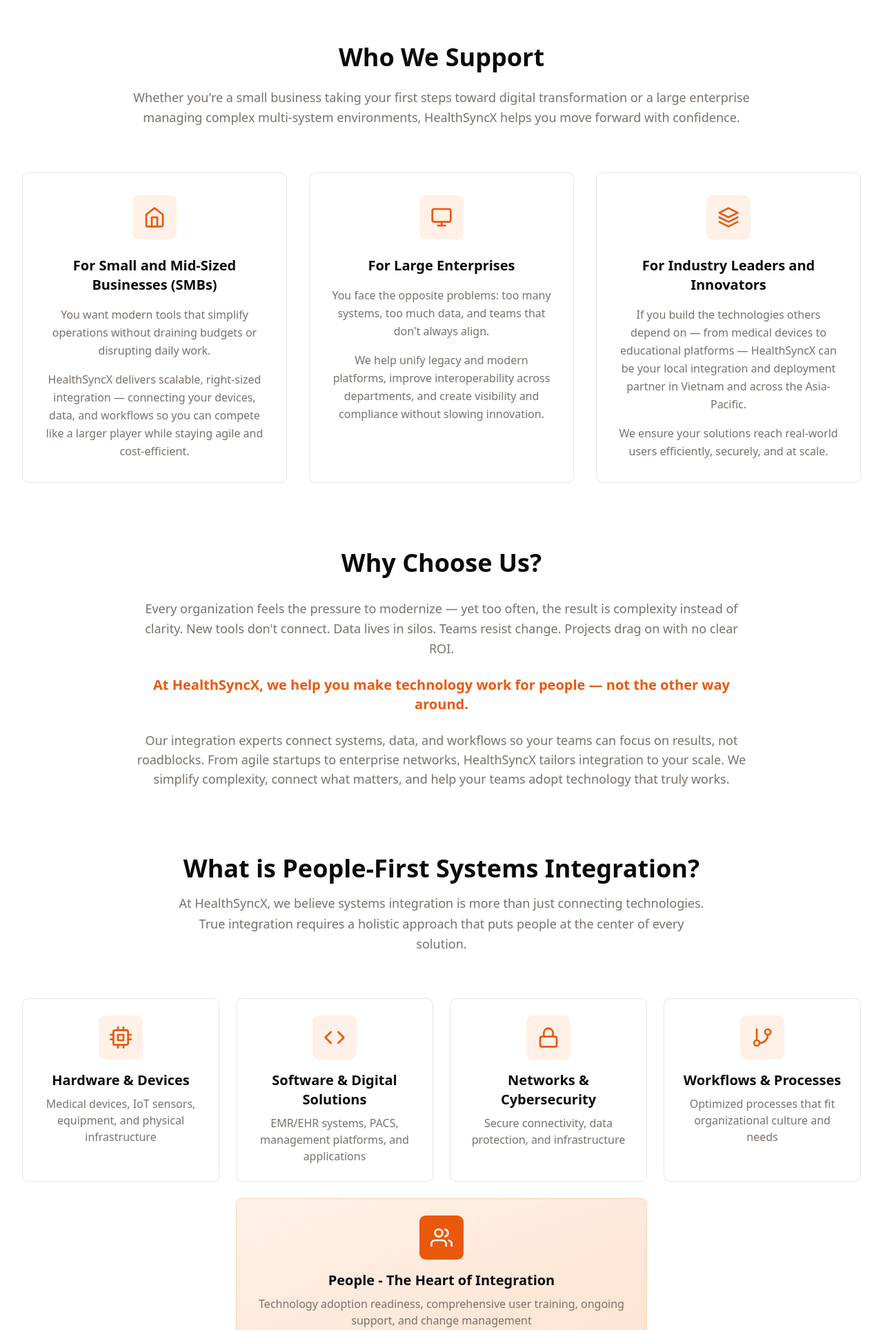
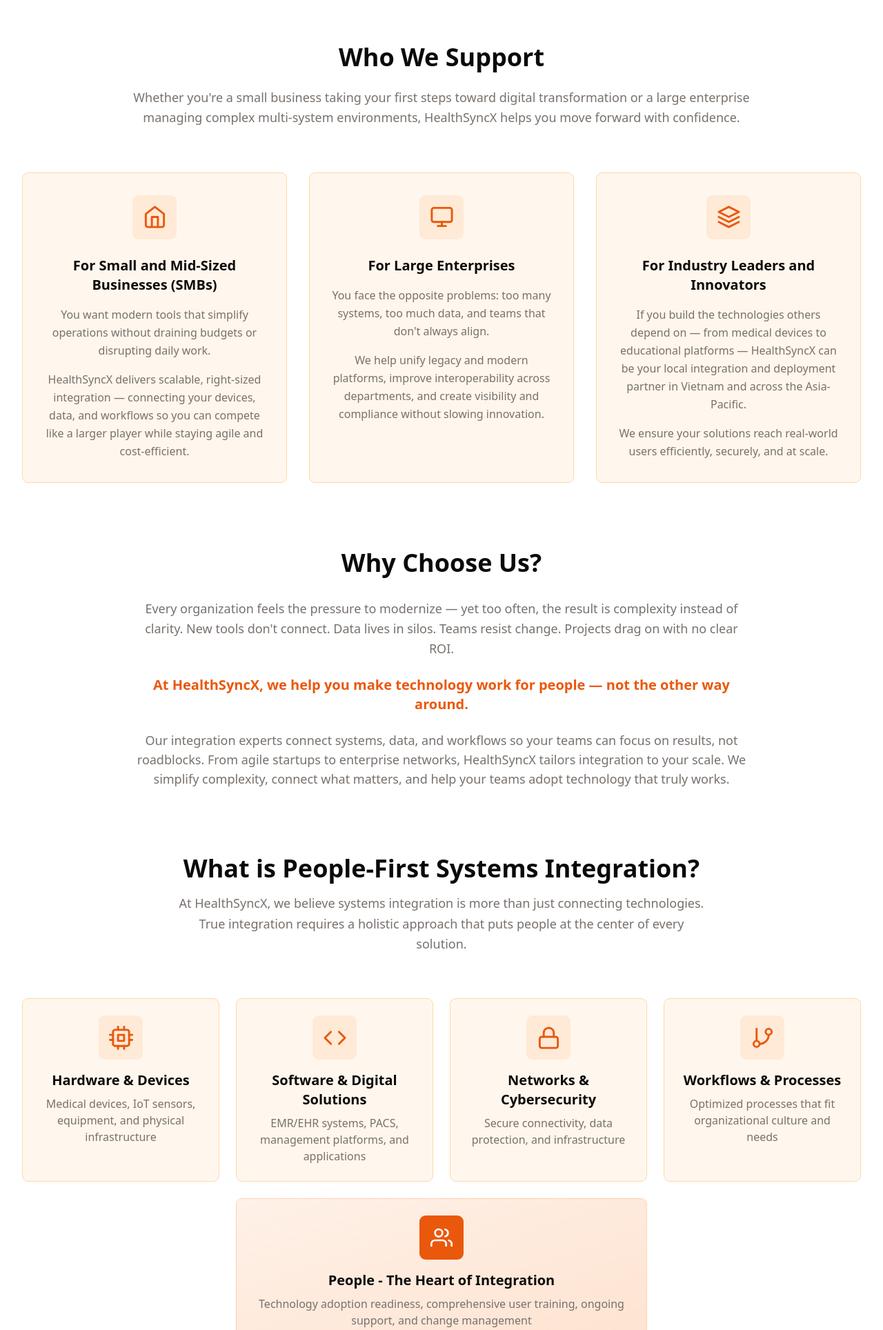
Before and after one commit to dangpleo-ctrl/HealthSyncXWebsiteStatic, a PHP site: page /en/ in a window 1280 px wide. Shown: the part 1322-3250 px from the top of the page at 69% size. Run offline with PHP 8.4, Linux system fonts and the light colour scheme.

Commit message:
Update card styling to use a consistent orange theme and icons
Modify CSS classes and SVG icon colors in `en/about.php` and `en/index.php` to apply orange backgrounds and icons for all cards, aligning with the challenge card styling.

Replit-Commit-Author: Agent
Replit-Commit-Session-Id: 376b75af-8244-45b0-ab4d-b33aea79ee4c
Replit-Commit-Checkpoint-Type: full_checkpoint
Replit-Commit-Event-Id: 3e9e5aa3-d0bd-4bba-8f7a-4225184de0f3
Replit-Commit-Screenshot-Url: https://storage.googleapis.com/screenshot-production-us-central1/495023b7-74bf-4539-a9f9-8cbb6efbf66c/376b75af-8244-45b0-ab4d-b33aea79ee4c/87SOx2V

```diff
--- a/en/index.php
+++ b/en/index.php
@@ -154,9 +154,9 @@ include '../includes/header-en.php';
 
         <div class="grid grid-cols-1 lg:grid-cols-3 gap-8">
             <!-- SMBs -->
-            <div class="bg-card border border-border rounded-lg p-8">
+            <div class="bg-orange-50 dark:bg-orange-950/20 border border-orange-200 dark:border-orange-900/50 rounded-lg p-8">
                 <div class="flex items-center justify-center w-16 h-16 bg-primary/10 rounded-lg mb-6 mx-auto">
-                    <svg xmlns="http://www.w3.org/2000/svg" width="32" height="32" viewBox="0 0 24 24" fill="none" stroke="currentColor" stroke-width="2" stroke-linecap="round" stroke-linejoin="round" class="text-primary"><path d="M3 9l9-7 9 7v11a2 2 0 0 1-2 2H5a2 2 0 0 1-2-2z"></path><polyline points="9 22 9 12 15 12 15 22"></polyline></svg>
+                    <svg xmlns="http://www.w3.org/2000/svg" width="35" height="35" viewBox="0 0 24 24" fill="none" stroke="#EA580C" stroke-width="2" stroke-linecap="round" stroke-linejoin="round" class="text-primary"><path d="M3 9l9-7 9 7v11a2 2 0 0 1-2 2H5a2 2 0 0 1-2-2z"></path><polyline points="9 22 9 12 15 12 15 22"></polyline></svg>
                 </div>
                 <h3 class="text-xl font-semibold text-foreground mb-4 text-center">
                     For Small and Mid-Sized Businesses (SMBs)
@@ -170,9 +170,9 @@ include '../includes/header-en.php';
             </div>
 
             <!-- Large Enterprises -->
-            <div class="bg-card border border-border rounded-lg p-8">
+            <div class="bg-orange-50 dark:bg-orange-950/20 border border-orange-200 dark:border-orange-900/50 rounded-lg p-8">
                 <div class="flex items-center justify-center w-16 h-16 bg-primary/10 rounded-lg mb-6 mx-auto">
-                    <svg xmlns="http://www.w3.org/2000/svg" width="32" height="32" viewBox="0 0 24 24" fill="none" stroke="currentColor" stroke-width="2" stroke-linecap="round" stroke-linejoin="round" class="text-primary"><rect x="2" y="3" width="20" height="14" rx="2" ry="2"></rect><line x1="8" y1="21" x2="16" y2="21"></line><line x1="12" y1="17" x2="12" y2="21"></line></svg>
+                    <svg xmlns="http://www.w3.org/2000/svg" width="35" height="35" viewBox="0 0 24 24" fill="none" stroke="#EA580C" stroke-width="2" stroke-linecap="round" stroke-linejoin="round" class="text-primary"><rect x="2" y="3" width="20" height="14" rx="2" ry="2"></rect><line x1="8" y1="21" x2="16" y2="21"></line><line x1="12" y1="17" x2="12" y2="21"></line></svg>
                 </div>
                 <h3 class="text-xl font-semibold text-foreground mb-4 text-center">
                     For Large Enterprises
@@ -186,9 +186,9 @@ include '../includes/header-en.php';
             </div>
 
             <!-- Industry Leaders -->
-            <div class="bg-card border border-border rounded-lg p-8">
+            <div class="bg-orange-50 dark:bg-orange-950/20 border border-orange-200 dark:border-orange-900/50 rounded-lg p-8">
                 <div class="flex items-center justify-center w-16 h-16 bg-primary/10 rounded-lg mb-6 mx-auto">
-                    <svg xmlns="http://www.w3.org/2000/svg" width="32" height="32" viewBox="0 0 24 24" fill="none" stroke="currentColor" stroke-width="2" stroke-linecap="round" stroke-linejoin="round" class="text-primary"><polygon points="12 2 2 7 12 12 22 7 12 2"></polygon><polyline points="2 17 12 22 22 17"></polyline><polyline points="2 12 12 17 22 12"></polyline></svg>
+                    <svg xmlns="http://www.w3.org/2000/svg" width="35" height="35" viewBox="0 0 24 24" fill="none" stroke="#EA580C" stroke-width="2" stroke-linecap="round" stroke-linejoin="round" class="text-primary"><polygon points="12 2 2 7 12 12 22 7 12 2"></polygon><polyline points="2 17 12 22 22 17"></polyline><polyline points="2 12 12 17 22 12"></polyline></svg>
                 </div>
                 <h3 class="text-xl font-semibold text-foreground mb-4 text-center">
                     For Industry Leaders and Innovators
@@ -240,9 +240,9 @@ include '../includes/header-en.php';
 
         <div class="grid grid-cols-1 md:grid-cols-2 lg:grid-cols-4 gap-6 mb-12">
             <!-- Hardware -->
-            <div class="bg-card border border-card-border rounded-lg p-6">
+            <div class="bg-orange-50 dark:bg-orange-950/20 border border-orange-200 dark:border-orange-900/50 rounded-lg p-6">
                 <div class="flex items-center justify-center w-16 h-16 bg-primary/10 rounded-lg mb-4 mx-auto">
-                    <svg xmlns="http://www.w3.org/2000/svg" width="32" height="32" viewBox="0 0 24 24" fill="none" stroke="currentColor" stroke-width="2" stroke-linecap="round" stroke-linejoin="round" class="text-primary"><rect x="4" y="4" width="16" height="16" rx="2" ry="2"></rect><rect x="9" y="9" width="6" height="6"></rect><line x1="9" y1="1" x2="9" y2="4"></line><line x1="15" y1="1" x2="15" y2="4"></line><line x1="9" y1="20" x2="9" y2="23"></line><line x1="15" y1="20" x2="15" y2="23"></line><line x1="20" y1="9" x2="23" y2="9"></line><line x1="20" y1="14" x2="23" y2="14"></line><line x1="1" y1="9" x2="4" y2="9"></line><line x1="1" y1="14" x2="4" y2="14"></line></svg>
+                    <svg xmlns="http://www.w3.org/2000/svg" width="35" height="35" viewBox="0 0 24 24" fill="none" stroke="#EA580C" stroke-width="2" stroke-linecap="round" stroke-linejoin="round" class="text-primary"><rect x="4" y="4" width="16" height="16" rx="2" ry="2"></rect><rect x="9" y="9" width="6" height="6"></rect><line x1="9" y1="1" x2="9" y2="4"></line><line x1="15" y1="1" x2="15" y2="4"></line><line x1="9" y1="20" x2="9" y2="23"></line><line x1="15" y1="20" x2="15" y2="23"></line><line x1="20" y1="9" x2="23" y2="9"></line><line x1="20" y1="14" x2="23" y2="14"></line><line x1="1" y1="9" x2="4" y2="9"></line><line x1="1" y1="14" x2="4" y2="14"></line></svg>
                 </div>
                 <h3 class="text-xl font-semibold text-foreground mb-2 text-center">
                     Hardware & Devices
@@ -253,9 +253,9 @@ include '../includes/header-en.php';
             </div>
 
             <!-- Software -->
-            <div class="bg-card border border-card-border rounded-lg p-6">
+            <div class="bg-orange-50 dark:bg-orange-950/20 border border-orange-200 dark:border-orange-900/50 rounded-lg p-6">
                 <div class="flex items-center justify-center w-16 h-16 bg-primary/10 rounded-lg mb-4 mx-auto">
-                    <svg xmlns="http://www.w3.org/2000/svg" width="32" height="32" viewBox="0 0 24 24" fill="none" stroke="currentColor" stroke-width="2" stroke-linecap="round" stroke-linejoin="round" class="text-primary"><polyline points="16 18 22 12 16 6"></polyline><polyline points="8 6 2 12 8 18"></polyline></svg>
+                    <svg xmlns="http://www.w3.org/2000/svg" width="35" height="35" viewBox="0 0 24 24" fill="none" stroke="#EA580C" stroke-width="2" stroke-linecap="round" stroke-linejoin="round" class="text-primary"><polyline points="16 18 22 12 16 6"></polyline><polyline points="8 6 2 12 8 18"></polyline></svg>
                 </div>
                 <h3 class="text-xl font-semibold text-foreground mb-2 text-center">
                     Software & Digital Solutions
@@ -266,9 +266,9 @@ include '../includes/header-en.php';
             </div>
 
             <!-- Networks -->
-            <div class="bg-card border border-card-border rounded-lg p-6">
+            <div class="bg-orange-50 dark:bg-orange-950/20 border border-orange-200 dark:border-orange-900/50 rounded-lg p-6">
                 <div class="flex items-center justify-center w-16 h-16 bg-primary/10 rounded-lg mb-4 mx-auto">
-                    <svg xmlns="http://www.w3.org/2000/svg" width="32" height="32" viewBox="0 0 24 24" fill="none" stroke="currentColor" stroke-width="2" stroke-linecap="round" stroke-linejoin="round" class="text-primary"><rect x="3" y="11" width="18" height="11" rx="2" ry="2"></rect><path d="M7 11V7a5 5 0 0 1 10 0v4"></path></svg>
+                    <svg xmlns="http://www.w3.org/2000/svg" width="35" height="35" viewBox="0 0 24 24" fill="none" stroke="#EA580C" stroke-width="2" stroke-linecap="round" stroke-linejoin="round" class="text-primary"><rect x="3" y="11" width="18" height="11" rx="2" ry="2"></rect><path d="M7 11V7a5 5 0 0 1 10 0v4"></path></svg>
                 </div>
                 <h3 class="text-xl font-semibold text-foreground mb-2 text-center">
                     Networks & Cybersecurity
@@ -279,9 +279,9 @@ include '../includes/header-en.php';
             </div>
 
             <!-- Workflows -->
-            <div class="bg-card border border-card-border rounded-lg p-6">
+            <div class="bg-orange-50 dark:bg-orange-950/20 border border-orange-200 dark:border-orange-900/50 rounded-lg p-6">
                 <div class="flex items-center justify-center w-16 h-16 bg-primary/10 rounded-lg mb-4 mx-auto">
-                    <svg xmlns="http://www.w3.org/2000/svg" width="32" height="32" viewBox="0 0 24 24" fill="none" stroke="currentColor" stroke-width="2" stroke-linecap="round" stroke-linejoin="round" class="text-primary"><line x1="6" y1="3" x2="6" y2="15"></line><circle cx="18" cy="6" r="3"></circle><circle cx="6" cy="18" r="3"></circle><path d="M18 9a9 9 0 0 1-9 9"></path></svg>
+                    <svg xmlns="http://www.w3.org/2000/svg" width="35" height="35" viewBox="0 0 24 24" fill="none" stroke="#EA580C" stroke-width="2" stroke-linecap="round" stroke-linejoin="round" class="text-primary"><line x1="6" y1="3" x2="6" y2="15"></line><circle cx="18" cy="6" r="3"></circle><circle cx="6" cy="18" r="3"></circle><path d="M18 9a9 9 0 0 1-9 9"></path></svg>
                 </div>
                 <h3 class="text-xl font-semibold text-foreground mb-2 text-center">
                     Workflows & Processes
@@ -305,7 +305,7 @@ include '../includes/header-en.php';
             </div>
         </div>
 
-        <div class="bg-card border border-card-border rounded-lg p-8 max-w-4xl mx-auto text-center">
+        <div class="bg-orange-50 dark:bg-orange-950/20 border border-orange-200 dark:border-orange-900/50 rounded-lg p-8 max-w-4xl mx-auto text-center">
             <h3 class="text-2xl font-semibold text-foreground mb-4">
                 Why People-First Matters
             </h3>
@@ -330,9 +330,9 @@ include '../includes/header-en.php';
 
         <div class="grid grid-cols-1 md:grid-cols-2 lg:grid-cols-4 gap-6">
             <!-- Systems Integration -->
-            <div class="bg-card border border-card-border rounded-lg p-6 text-center">
+            <div class="bg-orange-50 dark:bg-orange-950/20 border border-orange-200 dark:border-orange-900/50 rounded-lg p-6 text-center">
                 <div class="flex items-center justify-center w-14 h-14 bg-primary/10 rounded-lg mb-4 mx-auto">
-                    <svg xmlns="http://www.w3.org/2000/svg" width="28" height="28" viewBox="0 0 24 24" fill="none" stroke="currentColor" stroke-width="2" stroke-linecap="round" stroke-linejoin="round" class="text-primary"><rect x="16" y="16" width="6" height="6" rx="1"></rect><rect x="2" y="16" width="6" height="6" rx="1"></rect><rect x="9" y="2" width="6" height="6" rx="1"></rect><path d="M5 16v-3a1 1 0 0 1 1-1h12a1 1 0 0 1 1 1v3"></path><path d="M12 12V8"></path></svg>
+                    <svg xmlns="http://www.w3.org/2000/svg" width="35" height="35" viewBox="0 0 24 24" fill="none" stroke="#EA580C" stroke-width="2" stroke-linecap="round" stroke-linejoin="round" class="text-primary"><rect x="16" y="16" width="6" height="6" rx="1"></rect><rect x="2" y="16" width="6" height="6" rx="1"></rect><rect x="9" y="2" width="6" height="6" rx="1"></rect><path d="M5 16v-3a1 1 0 0 1 1-1h12a1 1 0 0 1 1 1v3"></path><path d="M12 12V8"></path></svg>
                 </div>
                 <h3 class="text-lg font-semibold text-foreground mb-3">
                     Holistic Systems Integration
@@ -346,9 +346,9 @@ include '../includes/header-en.php';
             </div>
 
             <!-- Workflow Optimization -->
-            <div class="bg-card border border-card-border rounded-lg p-6 text-center">
+            <div class="bg-orange-50 dark:bg-orange-950/20 border border-orange-200 dark:border-orange-900/50 rounded-lg p-6 text-center">
                 <div class="flex items-center justify-center w-14 h-14 bg-primary/10 rounded-lg mb-4 mx-auto">
-                    <svg xmlns="http://www.w3.org/2000/svg" width="28" height="28" viewBox="0 0 24 24" fill="none" stroke="currentColor" stroke-width="2" stroke-linecap="round" stroke-linejoin="round" class="text-primary"><rect x="8" y="8" width="12" height="12" rx="2"></rect><path d="M4 8V4a2 2 0 0 1 2-2h4"></path><path d="M4 16H2v4a2 2 0 0 0 2 2h4"></path></svg>
+                    <svg xmlns="http://www.w3.org/2000/svg" width="35" height="35" viewBox="0 0 24 24" fill="none" stroke="#EA580C" stroke-width="2" stroke-linecap="round" stroke-linejoin="round" class="text-primary"><rect x="8" y="8" width="12" height="12" rx="2"></rect><path d="M4 8V4a2 2 0 0 1 2-2h4"></path><path d="M4 16H2v4a2 2 0 0 0 2 2h4"></path></svg>
                 </div>
                 <h3 class="text-lg font-semibold text-foreground mb-3">
                     Workflow Optimization
@@ -362,9 +362,9 @@ include '../includes/header-en.php';
             </div>
 
             <!-- Training -->
-            <div class="bg-card border border-card-border rounded-lg p-6 text-center">
+            <div class="bg-orange-50 dark:bg-orange-950/20 border border-orange-200 dark:border-orange-900/50 rounded-lg p-6 text-center">
                 <div class="flex items-center justify-center w-14 h-14 bg-primary/10 rounded-lg mb-4 mx-auto">
-                    <svg xmlns="http://www.w3.org/2000/svg" width="28" height="28" viewBox="0 0 24 24" fill="none" stroke="currentColor" stroke-width="2" stroke-linecap="round" stroke-linejoin="round" class="text-primary"><path d="M22 10v6M2 10l10-5 10 5-10 5z"></path><path d="M6 12v5c3 3 9 3 12 0v-5"></path></svg>
+                    <svg xmlns="http://www.w3.org/2000/svg" width="35" height="35" viewBox="0 0 24 24" fill="none" stroke="#EA580C" stroke-width="2" stroke-linecap="round" stroke-linejoin="round" class="text-primary"><path d="M22 10v6M2 10l10-5 10 5-10 5z"></path><path d="M6 12v5c3 3 9 3 12 0v-5"></path></svg>
                 </div>
                 <h3 class="text-lg font-semibold text-foreground mb-3">
                     Training & Capacity Building
@@ -378,9 +378,9 @@ include '../includes/header-en.php';
             </div>
 
             <!-- Product Development -->
-            <div class="bg-card border border-card-border rounded-lg p-6 text-center">
+            <div class="bg-orange-50 dark:bg-orange-950/20 border border-orange-200 dark:border-orange-900/50 rounded-lg p-6 text-center">
                 <div class="flex items-center justify-center w-14 h-14 bg-primary/10 rounded-lg mb-4 mx-auto">
-                    <svg xmlns="http://www.w3.org/2000/svg" width="28" height="28" viewBox="0 0 24 24" fill="none" stroke="currentColor" stroke-width="2" stroke-linecap="round" stroke-linejoin="round" class="text-primary"><path d="M12 2v20M17 5H9.5a3.5 3.5 0 0 0 0 7h5a3.5 3.5 0 0 1 0 7H6"></path></svg>
+                    <svg xmlns="http://www.w3.org/2000/svg" width="35" height="35" viewBox="0 0 24 24" fill="none" stroke="#EA580C" stroke-width="2" stroke-linecap="round" stroke-linejoin="round" class="text-primary"><path d="M12 2v20M17 5H9.5a3.5 3.5 0 0 0 0 7h5a3.5 3.5 0 0 1 0 7H6"></path></svg>
                 </div>
                 <h3 class="text-lg font-semibold text-foreground mb-3">
                     Product Development
@@ -479,9 +479,9 @@ include '../includes/header-en.php';
 
         <div class="grid grid-cols-1 md:grid-cols-2 lg:grid-cols-3 gap-6">
             <!-- Healthcare -->
-            <div class="bg-card border border-card-border rounded-lg p-6">
+            <div class="bg-orange-50 dark:bg-orange-950/20 border border-orange-200 dark:border-orange-900/50 rounded-lg p-6">
                 <div class="flex items-center justify-center w-12 h-12 bg-primary/10 rounded-lg mb-4 mx-auto">
-                    <svg xmlns="http://www.w3.org/2000/svg" width="24" height="24" viewBox="0 0 24 24" fill="none" stroke="currentColor" stroke-width="2" stroke-linecap="round" stroke-linejoin="round" class="text-primary"><path d="M19 14c1.49-1.46 3-3.21 3-5.5A5.5 5.5 0 0 0 16.5 3c-1.76 0-3 .5-4.5 2-1.5-1.5-2.74-2-4.5-2A5.5 5.5 0 0 0 2 8.5c0 2.3 1.5 4.05 3 5.5l7 7Z"></path></svg>
+                    <svg xmlns="http://www.w3.org/2000/svg" width="35" height="35" viewBox="0 0 24 24" fill="none" stroke="#EA580C" stroke-width="2" stroke-linecap="round" stroke-linejoin="round" class="text-primary"><path d="M19 14c1.49-1.46 3-3.21 3-5.5A5.5 5.5 0 0 0 16.5 3c-1.76 0-3 .5-4.5 2-1.5-1.5-2.74-2-4.5-2A5.5 5.5 0 0 0 2 8.5c0 2.3 1.5 4.05 3 5.5l7 7Z"></path></svg>
                 </div>
                 <h3 class="text-base font-semibold text-foreground mb-1 text-center">
                     Healthcare
@@ -492,9 +492,9 @@ include '../includes/header-en.php';
             </div>
 
             <!-- Beauty Tech -->
-            <div class="bg-card border border-card-border rounded-lg p-6">
+            <div class="bg-orange-50 dark:bg-orange-950/20 border border-orange-200 dark:border-orange-900/50 rounded-lg p-6">
                 <div class="flex items-center justify-center w-12 h-12 bg-primary/10 rounded-lg mb-4 mx-auto">
-                    <svg xmlns="http://www.w3.org/2000/svg" width="24" height="24" viewBox="0 0 24 24" fill="none" stroke="currentColor" stroke-width="2" stroke-linecap="round" stroke-linejoin="round" class="text-primary"><path d="m12 3-1.912 5.813a2 2 0 0 1-1.275 1.275L3 12l5.813 1.912a2 2 0 0 1 1.275 1.275L12 21l1.912-5.813a2 2 0 0 1 1.275-1.275L21 12l-5.813-1.912a2 2 0 0 1-1.275-1.275L12 3Z"></path><path d="M5 3v4"></path><path d="M19 17v4"></path><path d="M3 5h4"></path><path d="M17 19h4"></path></svg>
+                    <svg xmlns="http://www.w3.org/2000/svg" width="35" height="35" viewBox="0 0 24 24" fill="none" stroke="#EA580C" stroke-width="2" stroke-linecap="round" stroke-linejoin="round" class="text-primary"><path d="m12 3-1.912 5.813a2 2 0 0 1-1.275 1.275L3 12l5.813 1.912a2 2 0 0 1 1.275 1.275L12 21l1.912-5.813a2 2 0 0 1 1.275-1.275L21 12l-5.813-1.912a2 2 0 0 1-1.275-1.275L12 3Z"></path><path d="M5 3v4"></path><path d="M19 17v4"></path><path d="M3 5h4"></path><path d="M17 19h4"></path></svg>
                 </div>
                 <h3 class="text-base font-semibold text-foreground mb-1 text-center">
                     Beauty Tech
@@ -505,9 +505,9 @@ include '../includes/header-en.php';
             </div>
 
             <!-- Other Industries -->
-            <div class="bg-card border border-card-border rounded-lg p-6">
+            <div class="bg-orange-50 dark:bg-orange-950/20 border border-orange-200 dark:border-orange-900/50 rounded-lg p-6">
                 <div class="flex items-center justify-center w-12 h-12 bg-primary/10 rounded-lg mb-4 mx-auto">
-                    <svg xmlns="http://www.w3.org/2000/svg" width="24" height="24" viewBox="0 0 24 24" fill="none" stroke="currentColor" stroke-width="2" stroke-linecap="round" stroke-linejoin="round" class="text-primary"><rect width="16" height="20" x="4" y="2" rx="2" ry="2"></rect><path d="M9 22v-4h6v4"></path><path d="M8 6h.01"></path><path d="M16 6h.01"></path><path d="M12 6h.01"></path><path d="M12 10h.01"></path><path d="M12 14h.01"></path><path d="M16 10h.01"></path><path d="M16 14h.01"></path><path d="M8 10h.01"></path><path d="M8 14h.01"></path></svg>
+                    <svg xmlns="http://www.w3.org/2000/svg" width="35" height="35" viewBox="0 0 24 24" fill="none" stroke="#EA580C" stroke-width="2" stroke-linecap="round" stroke-linejoin="round" class="text-primary"><rect width="16" height="20" x="4" y="2" rx="2" ry="2"></rect><path d="M9 22v-4h6v4"></path><path d="M8 6h.01"></path><path d="M16 6h.01"></path><path d="M12 6h.01"></path><path d="M12 10h.01"></path><path d="M12 14h.01"></path><path d="M16 10h.01"></path><path d="M16 14h.01"></path><path d="M8 10h.01"></path><path d="M8 14h.01"></path></svg>
                 </div>
                 <h3 class="text-base font-semibold text-foreground mb-1 text-center">
                     Other Industries
```
Also changed, not shown: en/about.php (+14 -14 lines).
